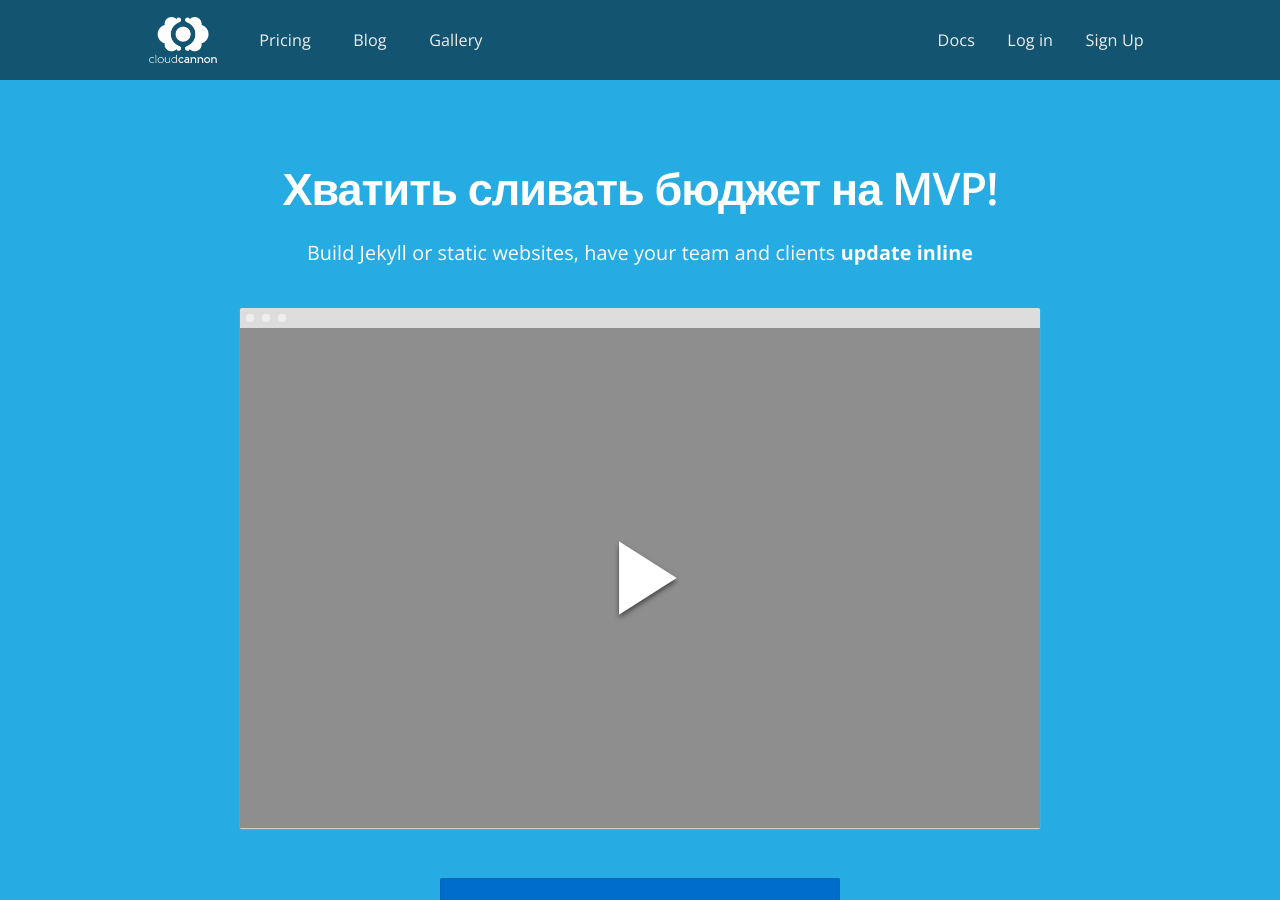
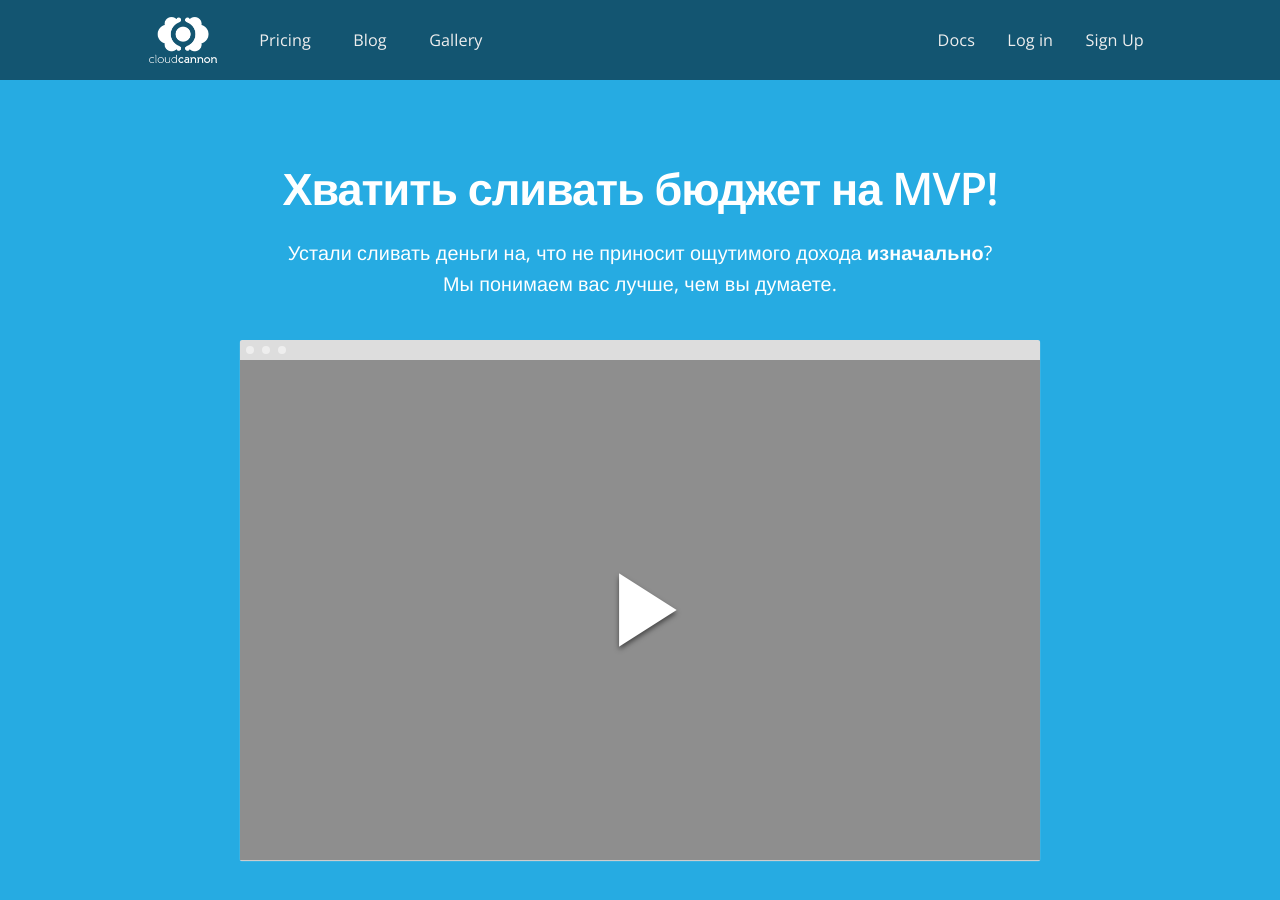
Before and after one commit to RakhimyanTim/enblabs.github.io, a Jekyll site: the page built from pages/index.html, in a window 1280 px wide and 900 px high. Built offline with Jekyll 4.4.1, drawn with Linux system fonts in a browser that asks for light colours; nearby versions of some CDN libraries.

Commit message:
Update index.html

```diff
--- a/pages/index.html
+++ b/pages/index.html
@@ -6,81 +6,10 @@
   changefreq: daily
   priority: 0.8
 ---
-<header class="landing-page old-content">
-	<div class="container">
-		<h2>{{ page.title }}</h2>
-		<p class="sub-text landing-page">Устали сливать деньги на, что не приносит ощутимого дохода <strong>изначально</strong>?<br>Мы понимаем вас лучше, чем вы думаете.</p>
-	</div>
-</header>
-
-<section class="cta old-content">
-	<div class="container">
-		<div style="text-align: center;">
-			<div style="display: inline-block;">
-					<a href="#" class="btn btn-block btn-centered btn-large btn-primary sign-up" style="display: inherit;">Проверить идею бесплатно</a>
-				<span class="btn-sub-text">В бесплатной версии только создаение MVP </span>
-			</div>
-		<span class="learn-more">or <a href="#landing-page-content">Узнать больше</a></span>
-		</div>
-	</div>
-</section>
-
-<section class="alternate old-content">
-	<div class="container" id="landing-page-content">
-		<div class="text">
-			<h3>The <strong>best</strong> of both worlds</h3>
-			<p>Developers and non-developers easily collaborate on sites without stepping on each other’s toes.</p>
-			<p><strong>Developers</strong> have complete control over the source code and simply build static or Jekyll websites. </p>
-			<p><strong>Non-developers</strong> update content visually using the CloudCannon inline editor.</p>
-		</div>
-		<div class="image the-best-of-both-worlds">
-			<div class="push-down hide-on-mobile">
-				<link rel="stylesheet" href="/js/twentytwenty.css">
-				<div class="before-after-slider twentytwenty-container">
-					<img class="screenshot" src="/img/home/developers.jpg" alt="developers" srcset="/img/home/developers.jpg 800w, /img/home/developers@2x.jpg 1600w">
-					<img class="screenshot" src="/img/home/non-developers.jpg" alt="non-developers" srcset="/img/home/non-developers.jpg 800w, /img/home/non-developers@2x.jpg 1600w">
-				</div>
-				<img style="position: relative; top: 40px" src="/img/home/arrows.png" width="550" alt="Arrows">
-			</div>
-			<div class="show-on-mobile">
-				<img class="screenshot" src="/img/home/developers.jpg" alt="developers" srcset="/img/home/developers.jpg 800w, /img/home/developers@2x.jpg 1600w">
-				<img class="screenshot" src="/img/home/non-developers.jpg" alt="non-developers" srcset="/img/home/non-developers.jpg 800w, /img/home/non-developers@2x.jpg 1600w">
-			</div>
-		</div>
-	</div>
-</section>
-
-<section class="alternate old-content">
-	<div class="container">
-		<div class="text">
-			<h3>It’s <strong>your</strong> workflow</h3>
-			<p>CloudCannon syncs files with GitHub, Bitbucket or Dropbox.</p>
-			<p><strong>Developers</strong> continue to work locally with their favourite tools.</p>
-			<p><strong>Non-developers</strong> content changes are committed/pushed back to the connected storage provider.</p>
-		</div>
-		<div class="image your-workflow">
-			<img src="/img/home/storage-provider.png" width="550" alt="Storage Provider" srcset="/img/home/storage-provider.png 600w, /img/home/storage-provider@2x.png 1257w">
-		</div>
-	</div>
-</section>
-
-<section class="alternate old-content">
-	<div class="container">
-		<div class="text">
-			<h3>Live, scalable and secure</h3>
-			<p>After content changes, CloudCannon builds your site to a static site and publishes it live. All sites are automatically optimised and assets are served from a CDN.</p>
-			<p>Static websites are faster, more scalable and more secure than traditional content management systems.</p>
-		</div>
-		<div class="image live-scalable">
-			<img src="/img/home/site-devices.png" width="550" alt="Site devices" srcset="/img/home/site-devices.png 800w, /img/home/site-devices@2x.png 1426w">
-		</div>
-	</div>
-</section>
-
 <header class="fancy-hero new-content">
  		<div class="container">
  			<h2>{{ page.title }}</h2>
-			<p class="sub-text landing-page">Build Jekyll or static websites, have your team and clients <strong>update inline</strong></p>
+			<p class="sub-text landing-page">Устали сливать деньги на, что не приносит ощутимого дохода <strong>изначально</strong>?<br>Мы понимаем вас лучше, чем вы думаете.</p>
 
 			<div class="video screenshot">
 				<div class="force-ratio">
```
